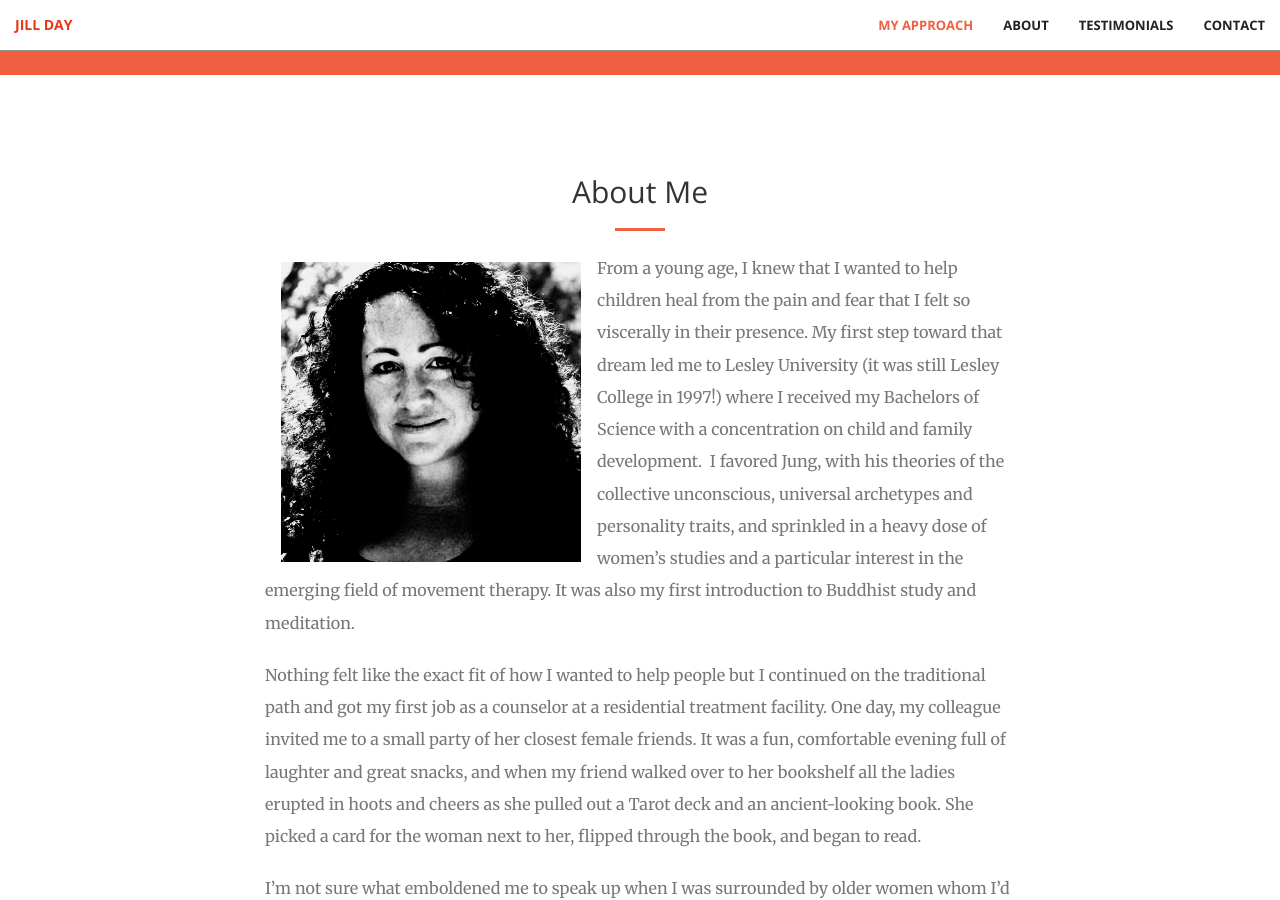
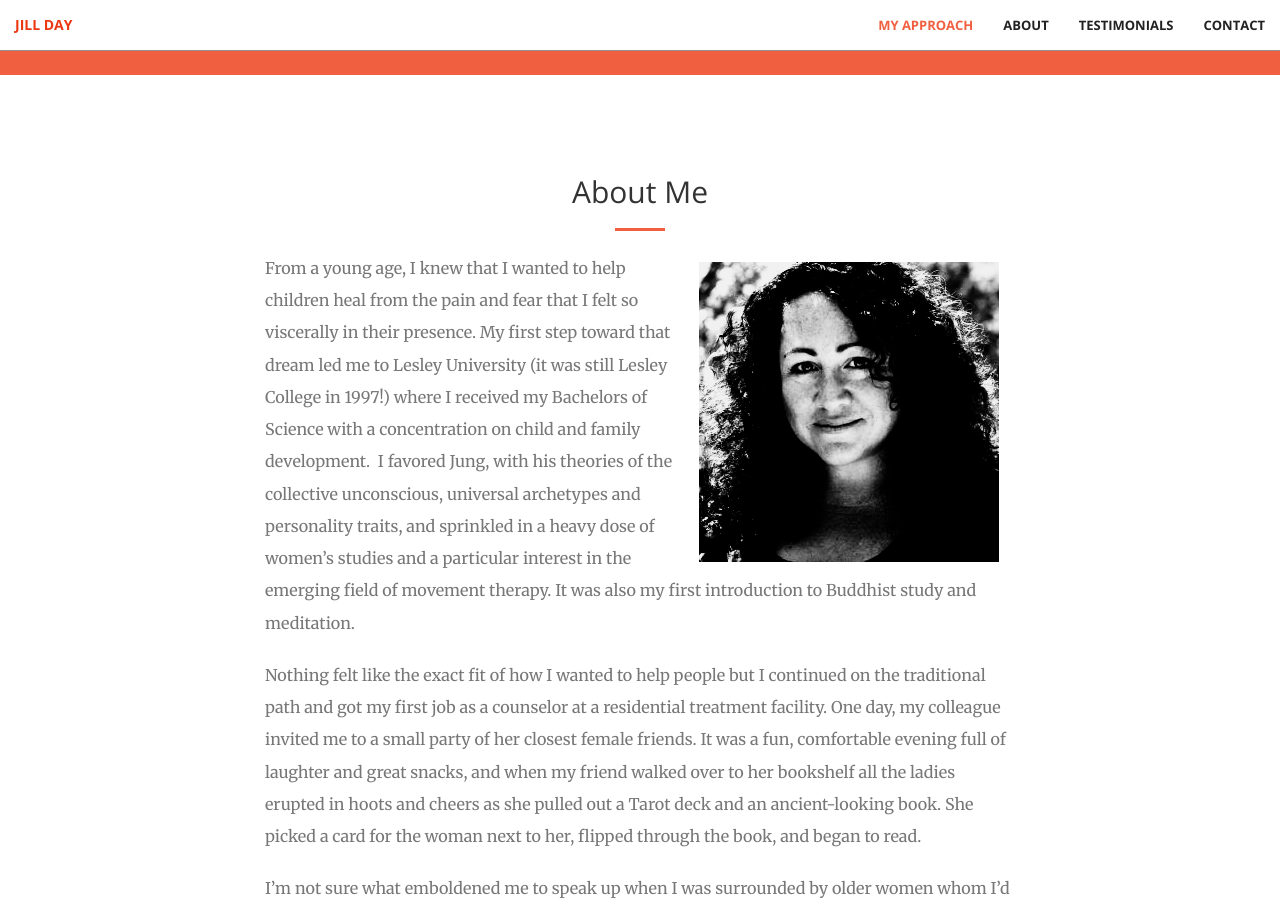
Before and after one commit to audreyshub/jilladay, a Jekyll site: the page built from index.html, in a window 1280 px wide and 900 px high, scrolled down 1566 px. Built offline with Jekyll 4.4.1, drawn with Linux system fonts in a browser that asks for light colours.

Commit message:
edit about page

```diff
--- a/_includes/about.html
+++ b/_includes/about.html
@@ -12,7 +12,7 @@
                 <!-- <img src="../img/jill-day.jpg" alt="Jill Day photo" style="margin-bottom: 3em"> -->
             </div>
             <div class="col-lg-8 col-lg-offset-2 text-align">
-                <img src="../img/jill-day.jpg" alt="Jill Day photo" align="left" hspace=16 vspace=10 >
+                <img src="../img/jill-day.jpg" alt="Jill Day photo" align="right" hspace=16 vspace=10 >
                 <p class="text-muted">From a young age, I knew that I wanted to help children heal from the pain and fear that I felt so viscerally in their presence. My first step toward that dream led me to Lesley University (it was still Lesley College in 1997!) where I received my Bachelors of Science with a concentration on child and family development.  I favored Jung, with his theories of the collective unconscious, universal archetypes and personality traits, and sprinkled in a heavy dose of women’s studies and a particular interest in the emerging field of movement therapy. It was also my first introduction to Buddhist study and meditation.</p>
                 <p class="text-muted">Nothing felt like the exact fit of how I wanted to help people but I continued on the traditional path and got my first job as a counselor at a residential treatment facility.  One day, my colleague invited me to a small party of her closest female friends.  It was a fun, comfortable evening full of laughter and great snacks, and when my friend walked over to her bookshelf all the ladies erupted in hoots and cheers as she pulled out a Tarot deck and an ancient-looking book.  She picked a card for the woman next to her, flipped through the book, and began to read.</p>
                 <p class="text-muted">I’m not sure what emboldened me to speak up when I was surrounded by older women whom I’d just met, but before I knew it, I was adding specific details to the vague book passage. My friend’s mouth hung open and she quickly turned to the woman next to her and swore that she had never talked to me about her personal life. I nodded emphatically that it was true. But then my friend turned to me and questioned how I could possibly know the things I did. I shrugged, suddenly self-conscious, and gave my honest answer—I didn’t know, it was just something that I’d always been able to sense about some people, and didn’t know that it wasn’t the norm.  The rest of the women begged me to pull a card for them and give my impressions. A few years later I decided to get some formal training in Tarot at Regina Russell’s Tea Room.</p>
@@ -35,7 +35,7 @@
                 </ul>
                 <p class="text-muted">I’ve also managed to be married for 17 years to a most loving and supportive partner, and we have two fierce  and beautiful girls whom we raise in a home we built ourselves on the coast of Maine. And then there is my joy of a companion, Sylvie the dog. </p>
                 <div class="col-lg-8 col-lg-offset-2 text-center">
-                    <img src="../img/sylvie-the-dog.jpg" alt="Sylvie the dog photo" >
+                    <img src="../img/sylvie-the-dog.jpg" alt="Sylvie the dog photo" vspace=16>
                 </div>
             </div>
         </div>
```
